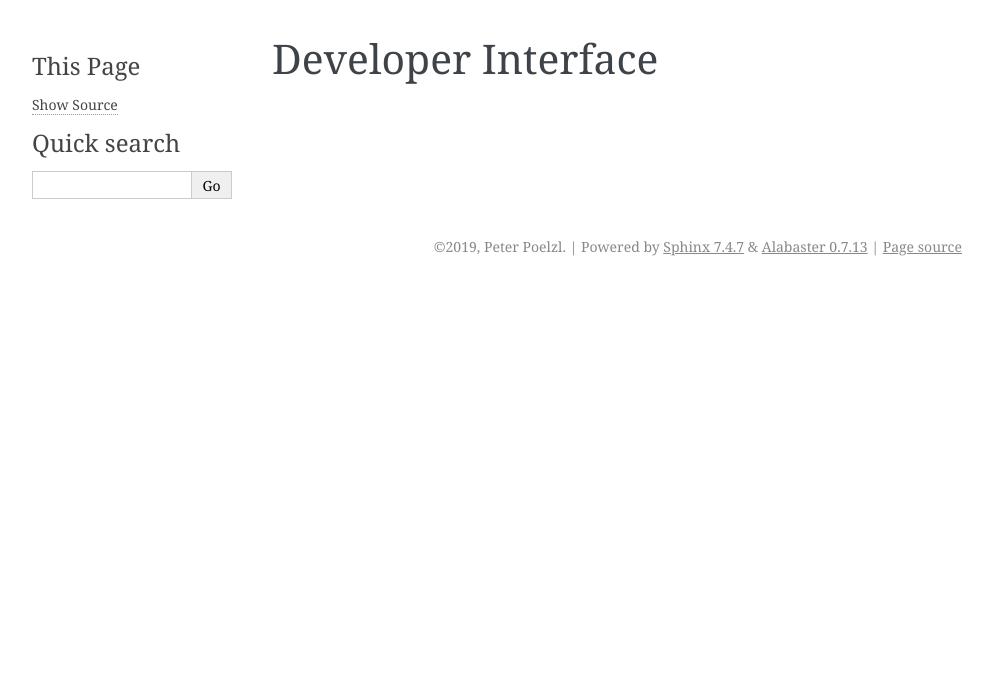
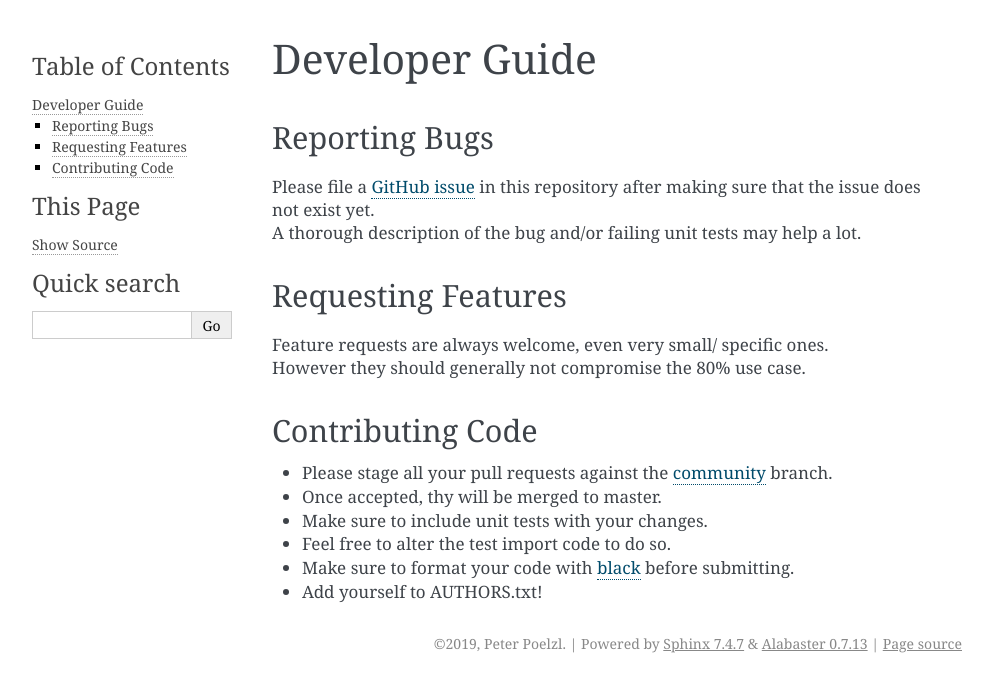
Before and after one commit to ppoelzl/PathOfBuildingAPI, a Sphinx documentation site: the page built from docs/dev.rst, in a window 1280 px wide. Shown: the top 692 px of the page, without its empty margins (148-1141 px from the left). Built offline with Sphinx 7.4.7, drawn with Linux system fonts in a browser that asks for light colours; pages that are not in the unit, such as notebooks, are missing from menus.

Commit message:
Added developer guide.

```diff
--- a/docs/dev.rst
+++ b/docs/dev.rst
@@ -1,2 +1,26 @@
-Developer Interface
-===================
+Developer Guide
+===============
+
+Reporting Bugs
+--------------
+
+| Please file a `GitHub issue <https://developer.github.com/v3/issues/>`_
+  in this repository after making sure that the issue does not exist yet.
+| A thorough description of the bug and/or failing unit tests may help a lot.
+
+Requesting Features
+-------------------
+
+| Feature requests are always welcome, even very small/ specific ones.
+| However they should generally not compromise the 80% use case.
+
+Contributing Code
+-----------------
+
+* Please stage all your pull requests against the
+  `community <https://github.com/ppoelzl/PathOfBuildingAPI/tree/community>`_ branch.
+* Once accepted, thy will be merged to master.
+* Make sure to include unit tests with your changes.
+* Feel free to alter the test import code to do so.
+* Make sure to format your code with `black <https://github.com/ambv/black>`_ before submitting.
+* Add yourself to AUTHORS.txt!
```
Also changed, not shown: README.rst (+6 -1 lines).
